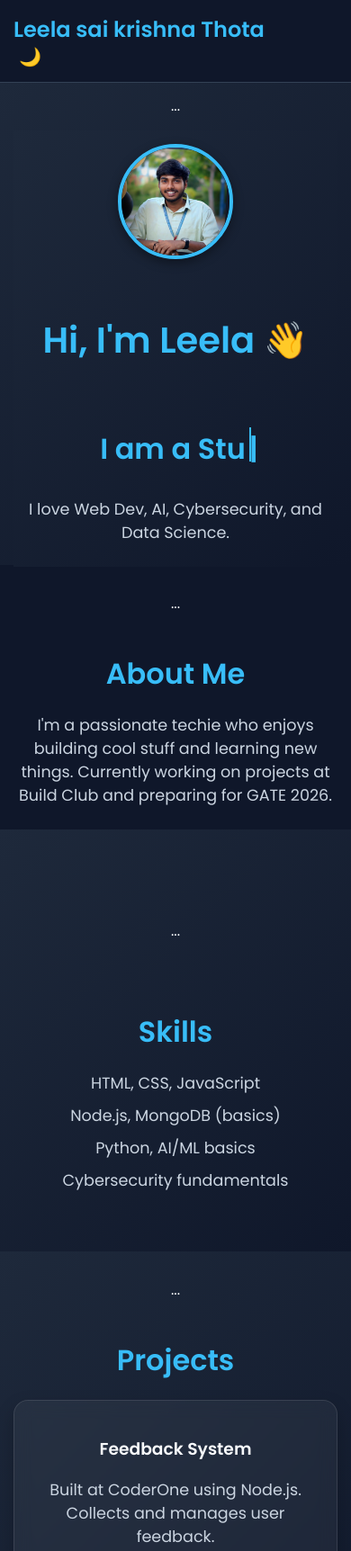
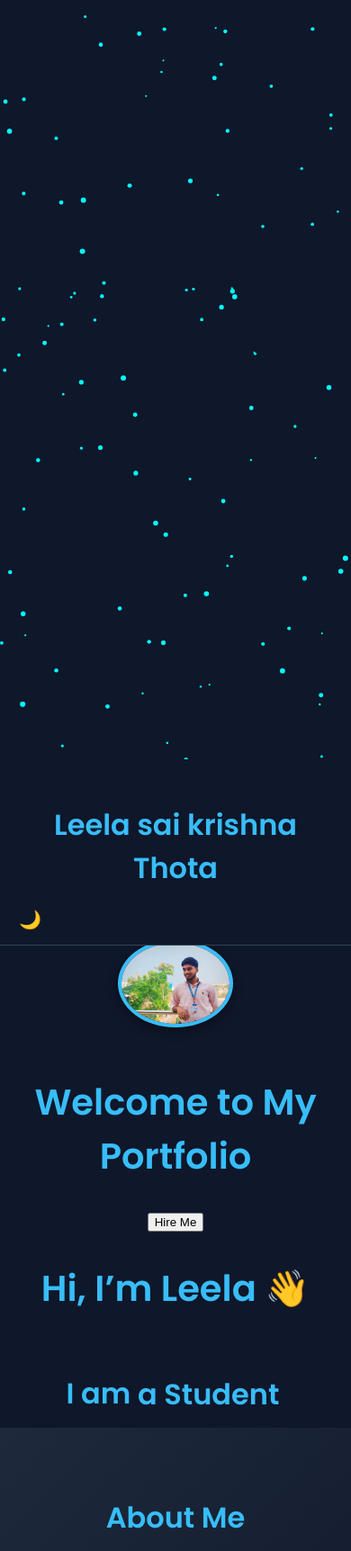
Before and after one commit to Leela-sai-krishna-Thota/My_Protfolio, a plain HTML site: page index.html in a window 390 px wide. Shown: the top 1724 px of the page at 90% size. Drawn offline with Linux system fonts and the light colour scheme.

Commit message:
Update index.html

```diff
--- a/index.html
+++ b/index.html
@@ -10,14 +10,19 @@
   <link rel="stylesheet" href="style.css" />
 </head>
 <body>
+  <canvas id="dotsCanvas"></canvas>
+
+
+  </nav>
+
     <nav class="navbar">
-        <div class="nav-logo">Leela sai krishna Thota  </div>
+       <h2> <div class=" neon-text">Leela sai krishna Thota  </div></h2>
         <ul class="nav-links">
-          <li><a href="#home">Home</a></li>
-          <li><a href="#about">About</a></li>
-          <li><a href="#skills">Skills</a></li>
-          <li><a href="#projects">Projects</a></li>
-          <li><a href="#contact">Contact</a></li>
+          <a href="#home" class="neon-nav-btn">Home</a>
+          <a href="#about" class="neon-nav-btn">About</a>
+          <a href="#skills" class="neon-nav-btn">skills</a>
+          <a href="#projects" class="neon-nav-btn">Projects</a>
+          <a href="#contact" class="neon-nav-btn">Contact</a>
         </ul>
         <button id="theme-toggle" class="theme-toggle">🌙</button>
 
@@ -25,24 +30,30 @@
 
 
   <!-- ===== Home Section ===== -->
-  <section class="home" id="home">
-    <section class="home fade-in" id="home">...</section>
+
     <section class="home fade-in" id="home">
-        <img src="profile.jpg" alt="Leela's Photo" class="profile-pic" />
-        <h1>Hi, I'm Leela 👋</h1>
-        <h2>I am <span class="typed-text"></span><span class="cursor">|</span></h2>
-        <p>I love Web Dev, AI, Cybersecurity, and Data Science.</p>
+      <img src="profile2.jpg" class="profile-pic" alt="Leela's Photo">
+
+        <h1 class="neon-text">Welcome to My Portfolio</h1>
+        <button class="neon-button">Hire Me</button>
+
+        <h1 class="fade-in">Hi, I’m Leela 👋</h1>
+
+        <h2 class="neon-text"> I am <span class="typed-text"></span><span class="cursor"></span></h2>
       </section>
 
 
-  </section>
 
   <!-- ===== About Section ===== -->
-  <section class="about" id="about">
-    <section class="about fade-in" id="about">...</section>
+  <section id="about" style="background-color: rgba(0, 0, 0, 0.4);">
+    <!-- your content -->
 
     <h2>About Me</h2>
-    <p>I'm a passionate techie who enjoys building cool stuff and learning new things. Currently working on projects at Build Club and preparing for GATE 2026.</p>
+    <p>Passionate and motivated Computer Science Engineering student at Vishnu Institute of Technology with a strong
+      foundation in web development.Actively involved in Build Club, enhancing practical skills through collaborative projects
+      and handson
+      experience.Seeking opportunities to apply knowledge and contribute effectively to realworld
+      projects.Like to do TeamWork and also collaborate with like minded people.</p>
   </section>
 
   <!-- ===== Skills Section ===== -->
@@ -51,40 +62,44 @@
 
     <h2>Skills</h2>
     <ul>
-      <li>HTML, CSS, JavaScript</li>
-      <li>Node.js, MongoDB (basics)</li>
-      <li>Python, AI/ML basics</li>
-      <li>Cybersecurity fundamentals</li>
+      <li><strong>Languages:</strong> C, Python, Java <br>
+      <li><strong> Technical Skills:</strong>Basics of DSA and DBMS.</li>
+      <li><strong>Technologies:</strong>Frontend (HTML, CSS, JavaScript.)</li>
     </ul>
   </section>
 <link rel="stylesheet" href="style.css">
   <!-- ===== Projects Section ===== -->
+
+
   <section class="projects" id="projects">
-    <section class="projects fade-in" id="projects">...</section>
 
-    <h2>Projects</h2>
+    <h2>Projects and Experience</h2>
+  </div>
+  <div class="project">
+    <h3>Web Development</h3>
+    <p>Telegram ChatBot with Firestore Database connection.</p>
+   </div>
     <div class="project">
-      <h3>Feedback System</h3>
-      <p>Built at CoderOne using Node.js. Collects and manages user feedback.</p>
-    </div>
-    <div class="project">
-      <h3>Travel Blog Site</h3>
-      <p>Simple blog platform made with Node.js and MongoDB to post and delete travel blogs.</p>
-    </div>
+      <h3>Experiences</h3>
+<p><strong>Internship:</strong> Web Development Intern at CoderOne.<br>
+ <strong> GDG Hackathon: </strong>Volunteering Experience.</p>
   </section>
 
   <!-- ===== Contact Section ===== -->
   <section class="contact" id="contact">
-    <section class="contact fade-in" id="contact">...</section>
-
     <h2>Contact Me</h2>
     <p>contact: +917013875338</p>
     <p>Email: thotaleelasaikrishna@gmail.com</p>
     <p>GitHub: <a href="https://github.com/Leela-sai-krishna-Thota" target="_blank">github_Profile</a></p>
     <p>LinkedIn: <a href="https://www.linkedin.com/in/thota-leela-sai-krishna-8003a6292?utm_source=share&utm_campaign=share_via&utm_content=profile&utm_medium=android_app" target="_blank">linkedin_Profile</a></p>
     <p>
-        <a href="Leela_Resume.pdf" download class="btn">📄 Download My Resume</a>
-      </p>
+      <a href="Leela_Resume.pdf" download class="btn">📄 Download My Resume</a>
+    </p>
+  </section>
+  <section id="contact" style="background-color: rgba(0, 0, 0, 0.5);">
+    <!-- Contact content here -->
+  </section>
+
 
   </section>
   <button id="scrollTopBtn" title="Go to top">⬆️</button>
@@ -128,6 +143,53 @@
       toggleBtn.textContent = '🌙';
     };
   </script>
+  <script>
+    const canvas = document.getElementById("dotsCanvas");
+    const ctx = canvas.getContext("2d");
+
+    canvas.width = window.innerWidth;
+    canvas.height = window.innerHeight;
+
+    const particles = [];
+    const total = 100;
+
+    for (let i = 0; i < total; i++) {
+      particles.push({
+        x: Math.random() * canvas.width,
+        y: Math.random() * canvas.height,
+        radius: Math.random() * 2 + 1,
+        dx: (Math.random() - 0.5) * 0.5,
+        dy: (Math.random() - 0.5) * 0.5,
+      });
+    }
+
+    function animateDots() {
+      ctx.clearRect(0, 0, canvas.width, canvas.height);
+
+      for (let p of particles) {
+        ctx.beginPath();
+        ctx.arc(p.x, p.y, p.radius, 0, Math.PI * 2);
+        ctx.fillStyle = "#00ffff";
+        ctx.fill();
+
+        p.x += p.dx;
+        p.y += p.dy;
+
+        if (p.x < 0 || p.x > canvas.width) p.dx *= -1;
+        if (p.y < 0 || p.y > canvas.height) p.dy *= -1;
+      }
+
+      requestAnimationFrame(animateDots);
+    }
+
+    animateDots();
+
+    window.addEventListener("resize", () => {
+      canvas.width = window.innerWidth;
+      canvas.height = window.innerHeight;
+    });
+  </script>
+
 
 <script>
     const typedText = document.querySelector(".typed-text");
```
